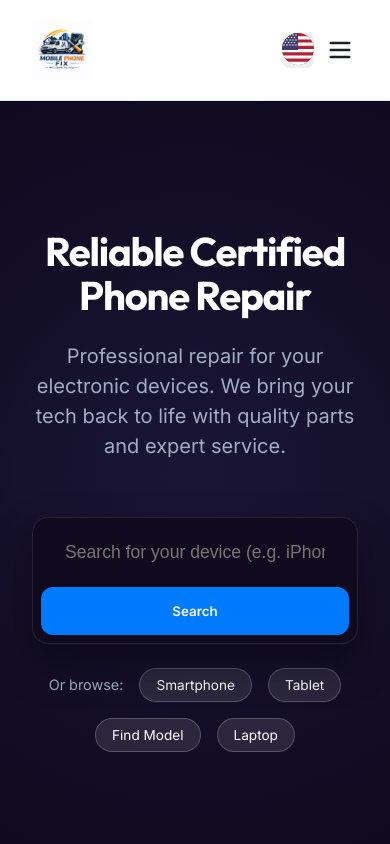
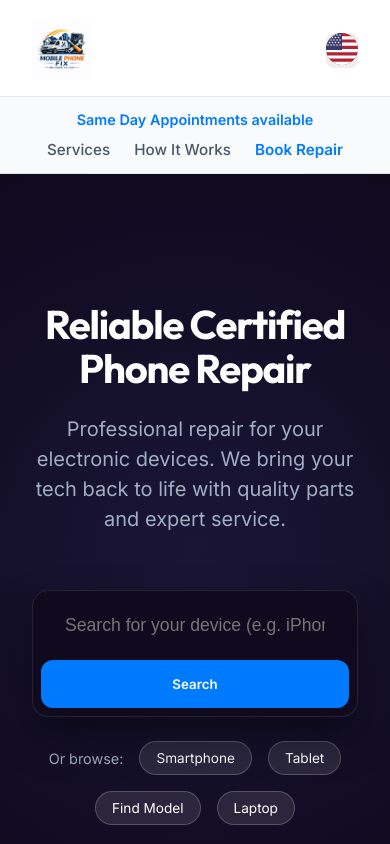
Before and after one commit to Nishan36-coder/mobilphonefix, a React (Vite) app: page / in a window 390 px wide. Shown: the top 844 px of the page. Built offline with nearby package versions, Linux system fonts and the light colour scheme.

Commit message:
Add always-visible mobile subheader with nav links and availability

```diff
--- a/src/App.css
+++ b/src/App.css
@@ -27,16 +27,7 @@ html {
     color: var(--accent);
 }
 
-.mobile-menu-btn {
-    display: none;
-    background: none;
-    border: none;
-    color: #1a202c;
-    padding: 0.25rem;
-    cursor: pointer;
-}
-
-.mobile-menu-overlay {
+.mobile-subheader {
     display: none;
 }
 
@@ -80,14 +71,19 @@ html {
         max-width: 160px;
     }
 
+    .header {
+        padding-bottom: 0;
+        /* Subheader takes care of bottom spacing */
+    }
+
     .desktop-nav,
     .desktop-phone-btn {
         display: none !important;
     }
 
     .mobile-menu-btn {
-        display: flex;
-        align-items: center;
+        display: none;
+        /* Removed from JSX */
     }
 
     .header-info {
@@ -102,72 +98,42 @@ html {
         display: none;
     }
 
-    /* Mobile Menu Styles */
-    .mobile-menu-overlay {
+    /* Mobile Subheader Styles */
+    .mobile-subheader {
         display: block;
-        /* Show container if open logic logic handled by React conditional render */
-        position: fixed;
-        top: 86px;
-        /* Below header approx */
-        left: 0;
-        right: 0;
-        bottom: 0;
-        background: rgba(0, 0, 0, 0.5);
-        z-index: 99;
+        width: 100%;
+        background: #f8fafc;
+        border-top: 1px solid #e2e8f0;
+        margin-top: 1rem;
+        padding: 0.75rem 0;
     }
 
-    .mobile-menu-content {
-        background: white;
-        padding: 2rem;
-        display: flex;
-        flex-direction: column;
-        gap: 1.5rem;
-        border-bottom: 1px solid #e2e8f0;
-        box-shadow: 0 4px 6px -1px rgba(0, 0, 0, 0.1);
-        animation: slideDown 0.3s ease-out;
+    .mobile-availability-banner {
+        text-align: center;
+        font-size: 0.9rem;
+        color: var(--accent);
+        font-weight: 600;
+        margin-bottom: 0.5rem;
     }
 
-    .mobile-menu-content a {
-        font-size: 1.1rem;
-        font-weight: 500;
-        color: #1a202c;
-        text-decoration: none;
-        padding: 0.5rem 0;
+    .mobile-nav-links {
+        display: flex;
+        justify-content: center;
+        gap: 1.5rem;
+        flex-wrap: wrap;
     }
 
-    .mobile-divider {
-        height: 1px;
-        background: #e2e8f0;
-        margin: 0.5rem 0;
+    .mobile-nav-links a {
+        font-size: 0.95rem;
+        color: #4a5568;
+        text-decoration: none;
+        font-weight: 500;
+        white-space: nowrap;
     }
 
-    .mobile-availability {
-        font-size: 0.9rem;
-        color: var(--text-muted);
-        text-align: center;
-        background: #f7fafc;
-        padding: 0.75rem;
-        border-radius: 8px;
-    }
-
-    .mobile-phone-btn {
-        text-align: center;
-        width: 100%;
-        display: block;
-        padding: 1rem;
-        font-size: 1.1rem;
-    }
-
-    @keyframes slideDown {
-        from {
-            opacity: 0;
-            transform: translateY(-10px);
-        }
-
-        to {
-            opacity: 1;
-            transform: translateY(0);
-        }
+    .mobile-nav-links a.highlight-link {
+        color: var(--accent);
+        font-weight: 600;
     }
 }
 
--- a/src/components/Header.jsx
+++ b/src/components/Header.jsx
@@ -42,6 +42,18 @@ const Header = ({ onNavigate }) => {
         </div>
       </div>
 
+      {/* Mobile Sub-Header: Always visible navigation and availability */}
+      <div className="mobile-subheader">
+        <div className="container">
+          <div className="mobile-availability-banner">{t('header_availability')}</div>
+          <div className="mobile-nav-links">
+            <a href="#services">{t('nav_services')}</a>
+            <a href="#how-it-works">{t('nav_how_it_works')}</a>
+            <a href="#booking" className="highlight-link">{t('nav_book')}</a>
+          </div>
+        </div>
+      </div>
+
       {/* Mobile Menu Overlay */}
       {isMenuOpen && (
         <div className="mobile-menu-overlay">
```
